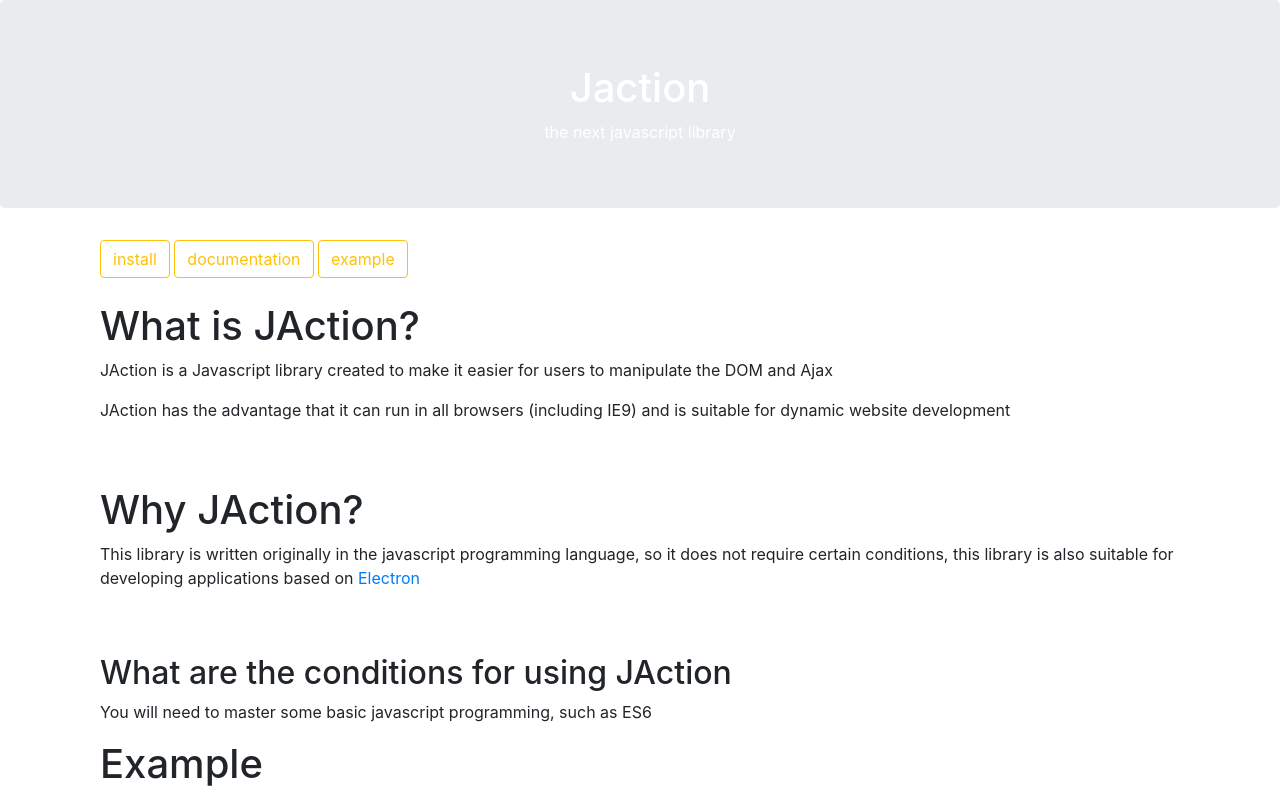
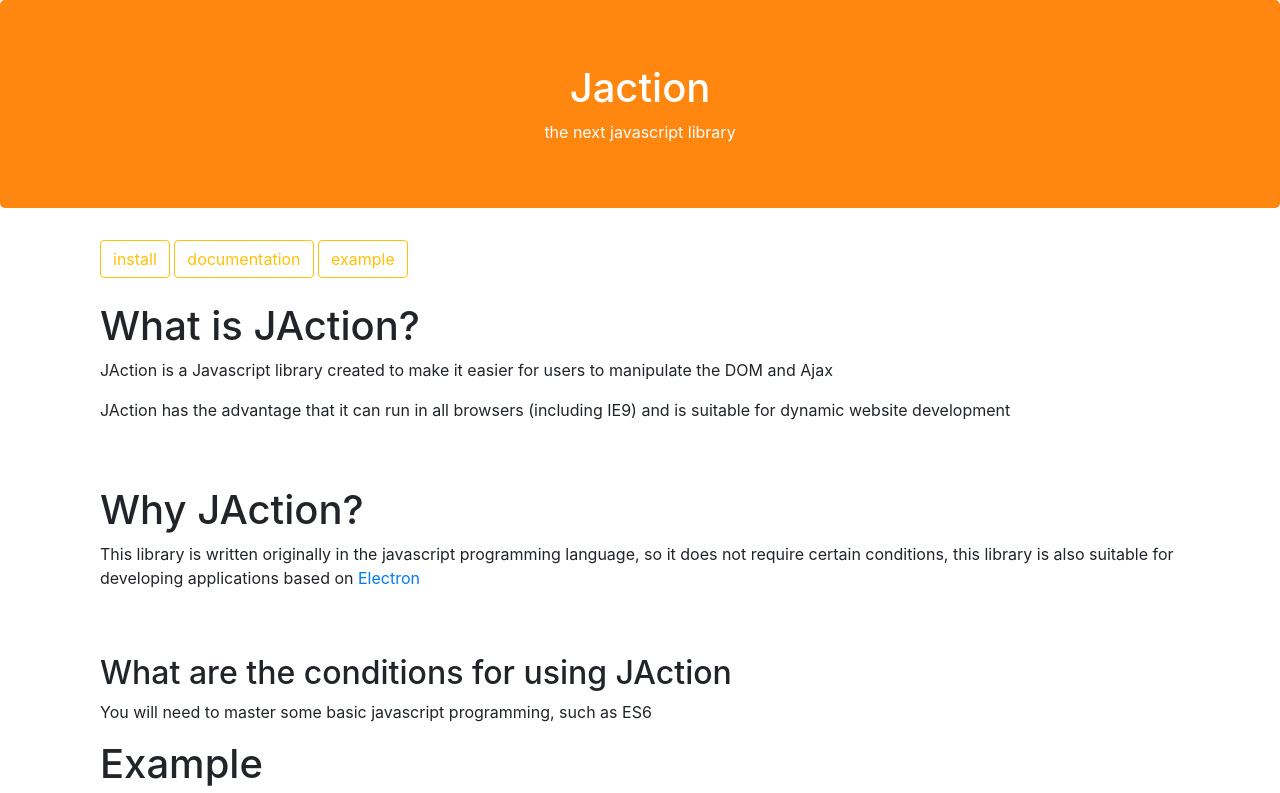
Before and after one commit to pasha1110/pasha1110.github.io, a plain HTML site: page index.html in a window 1280 px wide. Shown: the top 793 px of the page. Drawn offline with nearby package versions, Linux system fonts and the light colour scheme.

Commit message:
Update index.html

```diff
--- a/index.html
+++ b/index.html
@@ -66,6 +66,11 @@
    <script>
      alert ("this is example site")
    </script>
+<style>
+.faf-bg-color {
+background-color: #ff870f;
+}
+</style>
    <script src="https://myCDN.com/prism@v1.x/components/prism-core.min.js"></script>
    <script src="https://myCDN.com/prism@v1.x/plugins/autoloader/prism-autoloader.min.js"></script>
   </div>
```
